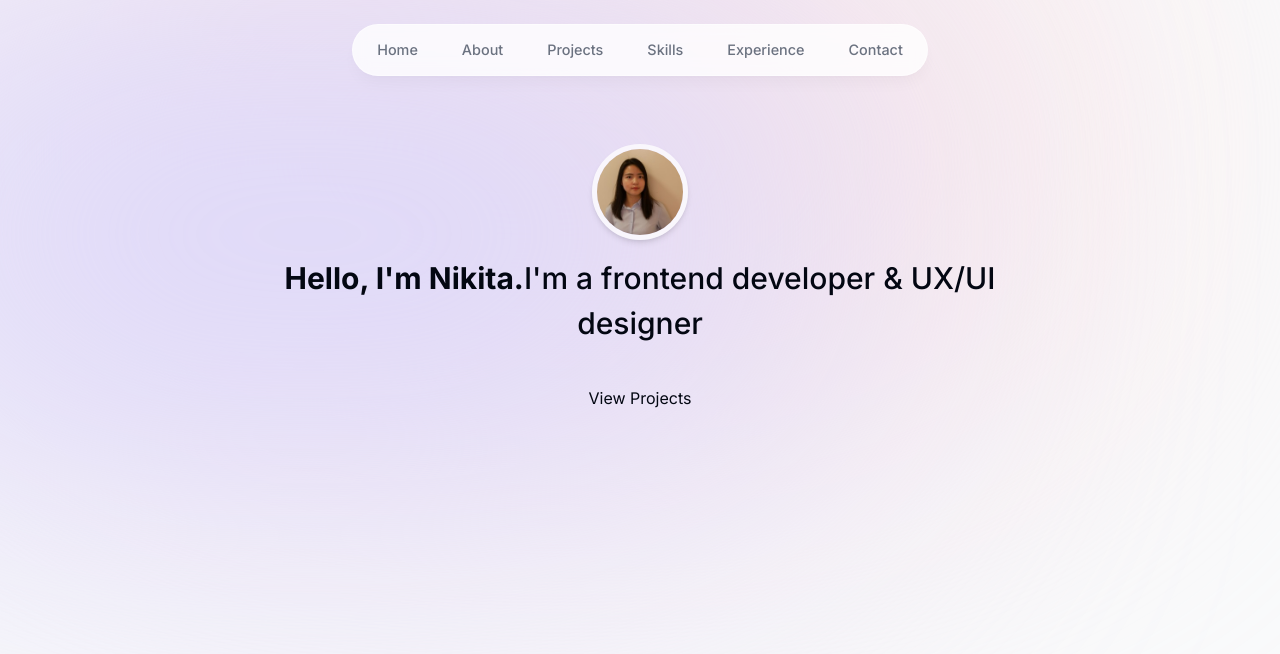
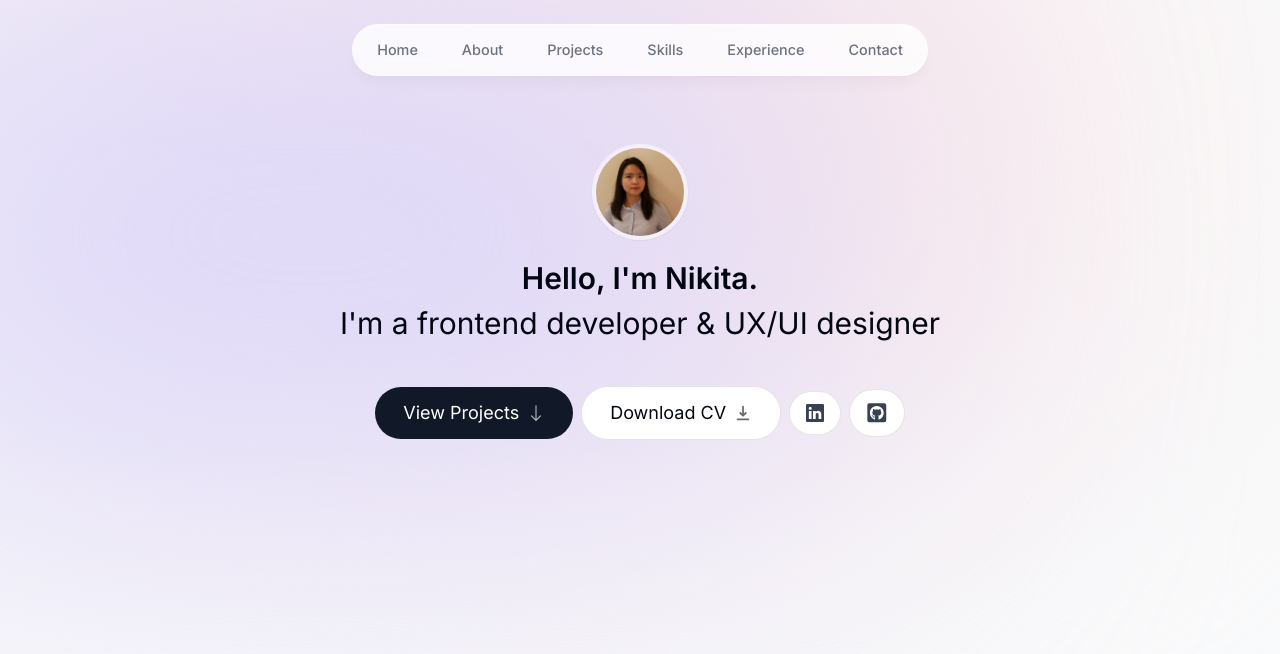
Before and after one commit to Nikita-Hsieh/portfolio-2025, a Next.js app: page / in a window 1280 px wide. Shown: the top 654 px of the page. Built offline with nearby package versions, Linux system fonts and the light colour scheme.

Commit message:
intro update

```diff
--- a/components/intro.tsx
+++ b/components/intro.tsx
@@ -4,6 +4,9 @@
 import Portrait from '@/public/portrait_2.jpg'
 import { motion } from 'framer-motion'
 import Link from 'next/link'
+import { BsArrowDown, BsLinkedin } from 'react-icons/bs'
+import { HiDownload } from 'react-icons/hi'
+import { FaGithubSquare } from 'react-icons/fa'
 
 export default function Intro() {
 	return (
@@ -23,7 +26,7 @@
 							quality={95}
 							alt="portrait"
 							priority={true}
-							className="h-24 w-24 rounded-full border-[0.35rem] object-cover border-white/75 shadow-md "
+							className="h-24 w-24 rounded-full border-[0.25rem] object-cover border-white/55 shadow-sm "
 						/>
 					</motion.div>
 				</div>
@@ -34,13 +37,48 @@
 				initial={{ opacity: 0, y: 100 }}
 				animate={{ opacity: 1, y: 0 }}
 			>
-				<span className="font-bold">Hello, I'm Nikita.</span>
-				<span className="">I'm a frontend developer & UX/UI designer</span>{' '}
+				<span className="font-semibold">Hello, I'm Nikita.</span> <br />
+				<span className="font-normal">
+					I'm a frontend developer & UX/UI designer
+				</span>
 			</motion.p>
 
-			<div>
-				<Link href="#projects">View Projects</Link>
-			</div>
+			<motion.div
+				className="flex flex-col sm:flex-row items-center justify-center gap-2 px-4 text-lg font-normal"
+				initial={{ opacity: 0, y: 100 }}
+				animate={{ opacity: 1, y: 0 }}
+				transition={{ delay: 0.1 }}
+			>
+				<Link
+					href="#projects"
+					className="group bg-gray-900 text-white px-7 py-3 flex items-center gap-2 rounded-full outline-none focus:scale-110 hover:scale-110 hover:bg-gray-950 active:scale-105 transition"
+				>
+					View Projects{' '}
+					<BsArrowDown className="opacity-70 group-hover:translate-y-1 transition" />
+				</Link>
+				<a
+					href="/resume.pdf"
+					download
+					className="group bg-white px-7 py-3 flex items-center gap-2 rounded-full outline-none focus:scale-110 hover:scale-110 active:scale-105 transition cursor-pointer border border-black/10"
+				>
+					Download CV{' '}
+					<HiDownload className="opacity-60 group-hover:translate-y-1 transition" />
+				</a>
+				<a
+					href="https://www.linkedin.com/in/chia-jung-nikita-hsieh-07b868187/"
+					target="_blank"
+					className="bg-white p-4 py-3 text-gray-700 flex items-center gap-2 rounded-full outline-none focus:scale-[1.15] hover:scale-[1.15] hover:text-gray-950 active:scale-105 transition cursor-pointer border border-black/10"
+				>
+					<BsLinkedin />
+				</a>
+				<a
+					href="https://github.com/Nikita-Hsieh"
+					target="_blank"
+					className="bg-white p-4 py-3 text-gray-700 flex items-center gap-2 text-[1.35rem] rounded-full outline-none focus:scale-[1.15] active:scale-[1.15] hover:text-gray-950 transition cursor-pointer border border-black/10"
+				>
+					<FaGithubSquare />
+				</a>
+			</motion.div>
 		</section>
 	)
 }
```
